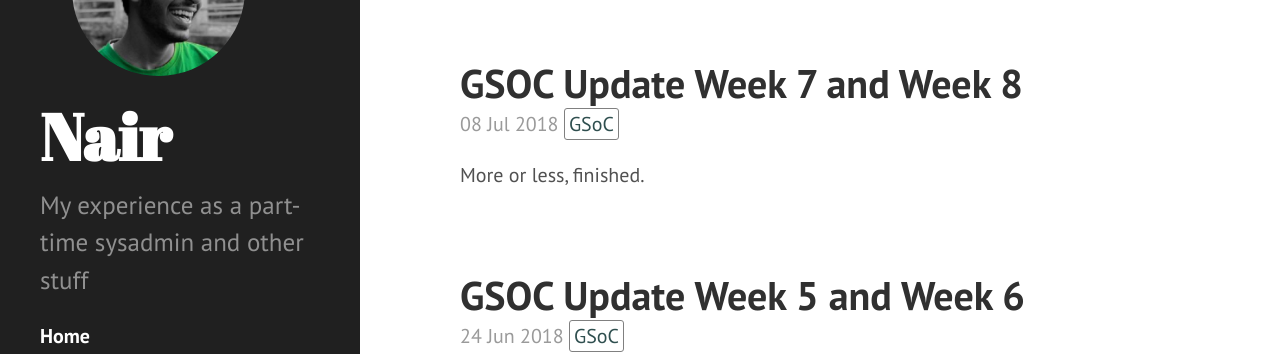
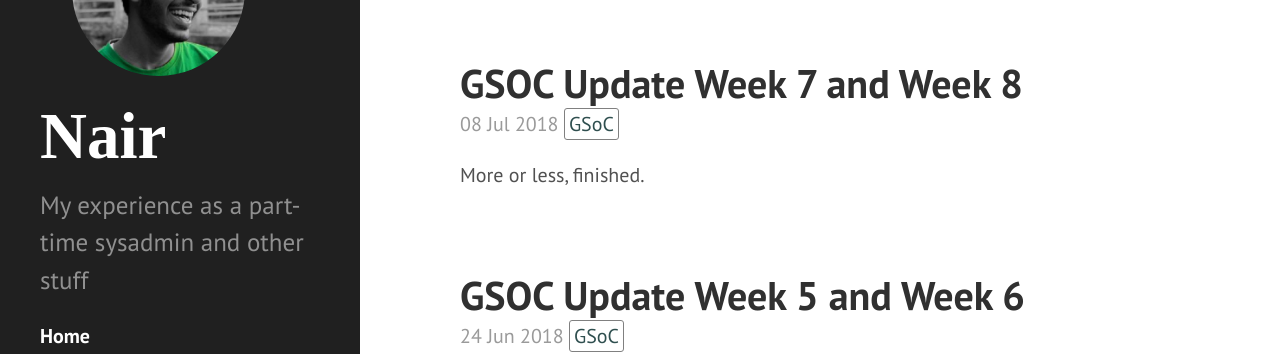
Before and after one commit to AadityaNair/AadityaNair.github.io, a Jekyll site: the page built from index.html, in a window 1280 px wide. Shown: the part 234-588 px from the top of the page. Built offline with Jekyll 4.4.1, drawn with Linux system fonts in a browser that asks for light colours; the list of posts is cut into pages by our own code.

Commit message:
Removed Abril.

```diff
--- a/_includes/head.html
+++ b/_includes/head.html
@@ -28,5 +28,5 @@
     <link rel="stylesheet" href="{{ "public/css/syntax.css" | relative_url }}">
     <link rel="stylesheet" href="{{ "/public/css/hyde.css"  | relative_url }}">
     <link rel="stylesheet" href="{{ "/public/css/custom.css"| relative_url }}">
-    <link rel="stylesheet" href="http://fonts.googleapis.com/css?family=PT+Sans:400,400italic,700|Abril+Fatface">
+    <link rel="stylesheet" href="http://fonts.googleapis.com/css?family=PT+Sans:400,400italic,700">
 </head>
```
